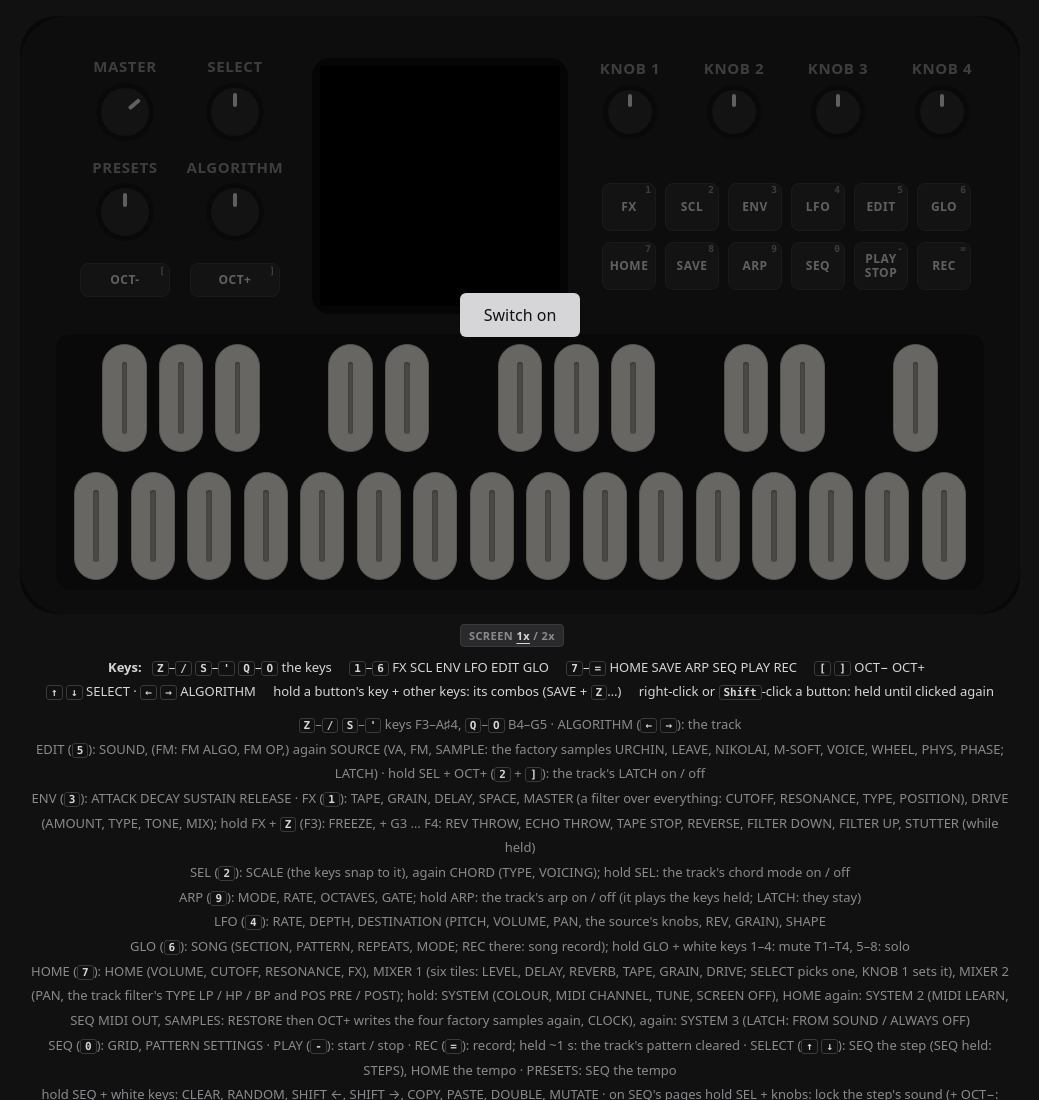
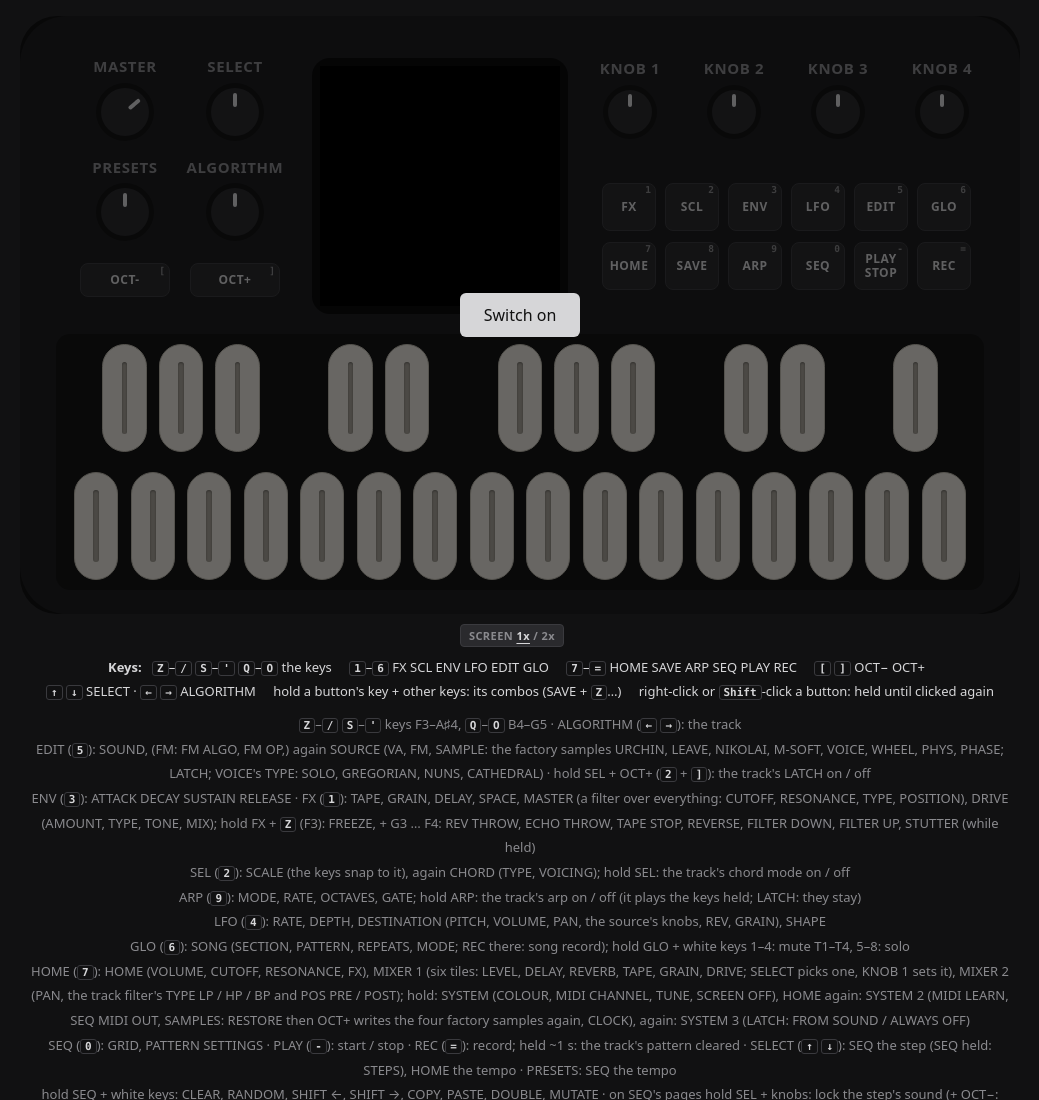
Before and after one commit to GRiMMBIENT/grimm, a plain HTML site: page web/index.html in a window 1280 px wide. Shown: the top 1100 px of the page, without its empty margins (120-1159 px from the left). Drawn offline with Linux system fonts and the light colour scheme.

Commit message:
Docs: VOICE's TYPE and the choirs
Co-Authored-By: Claude Opus 5.5 <noreply@anthropic.com>

```diff
--- a/web/index.html
+++ b/web/index.html
@@ -101,7 +101,7 @@ footer p { margin: 4px 0; }
 </p>
 <p class="keys" aria-label="What the buttons do">
   <span><kbd>Z</kbd>–<kbd>/</kbd> <kbd>S</kbd>–<kbd>'</kbd> keys F3–A♯4, <kbd>Q</kbd>–<kbd>O</kbd> B4–G5 · ALGORITHM (<kbd>←</kbd> <kbd>→</kbd>): the track</span>
-  <span>EDIT (<kbd>5</kbd>): SOUND, (FM: FM ALGO, FM OP,) again SOURCE (VA, FM, SAMPLE: the factory samples URCHIN, LEAVE, NIKOLAI, M-SOFT, VOICE, WHEEL, PHYS, PHASE; LATCH) · hold SEL + OCT+ (<kbd>2</kbd> + <kbd>]</kbd>): the track's LATCH on / off</span>
+  <span>EDIT (<kbd>5</kbd>): SOUND, (FM: FM ALGO, FM OP,) again SOURCE (VA, FM, SAMPLE: the factory samples URCHIN, LEAVE, NIKOLAI, M-SOFT, VOICE, WHEEL, PHYS, PHASE; LATCH; VOICE's TYPE: SOLO, GREGORIAN, NUNS, CATHEDRAL) · hold SEL + OCT+ (<kbd>2</kbd> + <kbd>]</kbd>): the track's LATCH on / off</span>
   <span>ENV (<kbd>3</kbd>): ATTACK DECAY SUSTAIN RELEASE · FX (<kbd>1</kbd>): TAPE, GRAIN, DELAY, SPACE, MASTER (a filter over everything: CUTOFF, RESONANCE, TYPE, POSITION), DRIVE (AMOUNT, TYPE, TONE, MIX); hold FX + <kbd>Z</kbd> (F3): FREEZE, + G3 … F4: REV THROW, ECHO THROW, TAPE STOP, REVERSE, FILTER DOWN, FILTER UP, STUTTER (while held)</span>
   <span>SEL (<kbd>2</kbd>): SCALE (the keys snap to it), again CHORD (TYPE, VOICING); hold SEL: the track's chord mode on / off</span>
   <span>ARP (<kbd>9</kbd>): MODE, RATE, OCTAVES, GATE; hold ARP: the track's arp on / off (it plays the keys held; LATCH: they stay)</span>
```
Also changed, not shown: 2 other files.
